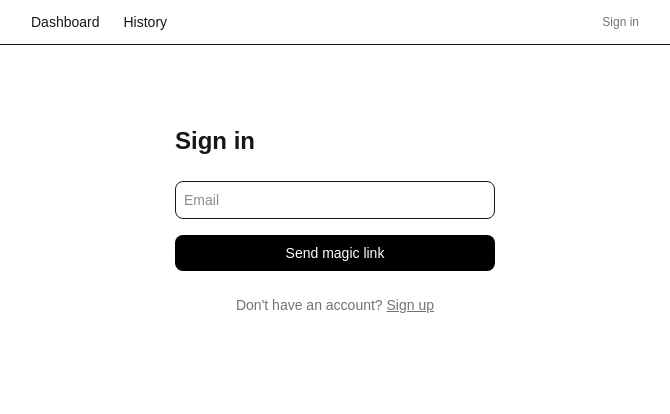
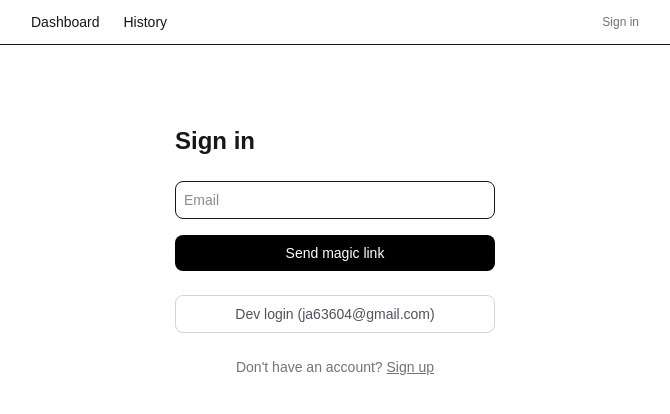
Before and after one commit to smoothbrainjelly/word-of-the-week, a Next.js app: page /login in a window 1280 px wide. Shown: the top 414 px of the page, without its empty margins (305-975 px from the left). Built offline with nearby package versions, Linux system fonts and the light colour scheme; no server answers.

Commit message:
dev login

```diff
--- /dev/null
+++ b/src/app/api/auth/dev-login/route.ts
@@ -0,0 +1,28 @@
+import { NextResponse } from "next/server";
+import { getUsersByEmail, signToken } from "@/lib/auth";
+
+const DEV_EMAIL = "ja63604@gmail.com";
+
+export async function POST() {
+  if (process.env.NODE_ENV !== "development") {
+    return NextResponse.json({ error: "Only available in dev mode" }, { status: 403 });
+  }
+
+  const user = await getUsersByEmail(DEV_EMAIL);
+  if (!user) {
+    return NextResponse.json({ error: "Dev user not found. Sign up first." }, { status: 404 });
+  }
+
+  const jwt = await signToken({ userId: user.id, role: user.role });
+
+  const response = NextResponse.json({ user });
+  response.cookies.set("session", jwt, {
+    httpOnly: true,
+    secure: false,
+    sameSite: "lax",
+    path: "/",
+    maxAge: 60 * 60 * 24 * 7,
+  });
+
+  return response;
+}
--- a/src/app/login/page.tsx
+++ b/src/app/login/page.tsx
@@ -56,6 +56,23 @@ export default function LoginPage() {
           Send magic link
         </button>
       </form>
+
+      {process.env.NODE_ENV === "development" && (
+        <button
+          onClick={async () => {
+            const res = await fetch("/api/auth/dev-login", { method: "POST" });
+            if (res.ok) {
+              window.location.href = "/";
+            } else {
+              const data = await res.json();
+              setError(data.error || "Dev login failed");
+            }
+          }}
+          className="w-full border border-zinc-300 text-zinc-600 px-4 py-2 rounded-lg text-sm font-medium hover:bg-zinc-50"
+        >
+          Dev login (ja63604@gmail.com)
+        </button>
+      )}
       <p className="text-sm text-zinc-500 text-center">
         Don&apos;t have an account?{" "}
         <Link href="/signup" className="underline">Sign up</Link>
```
